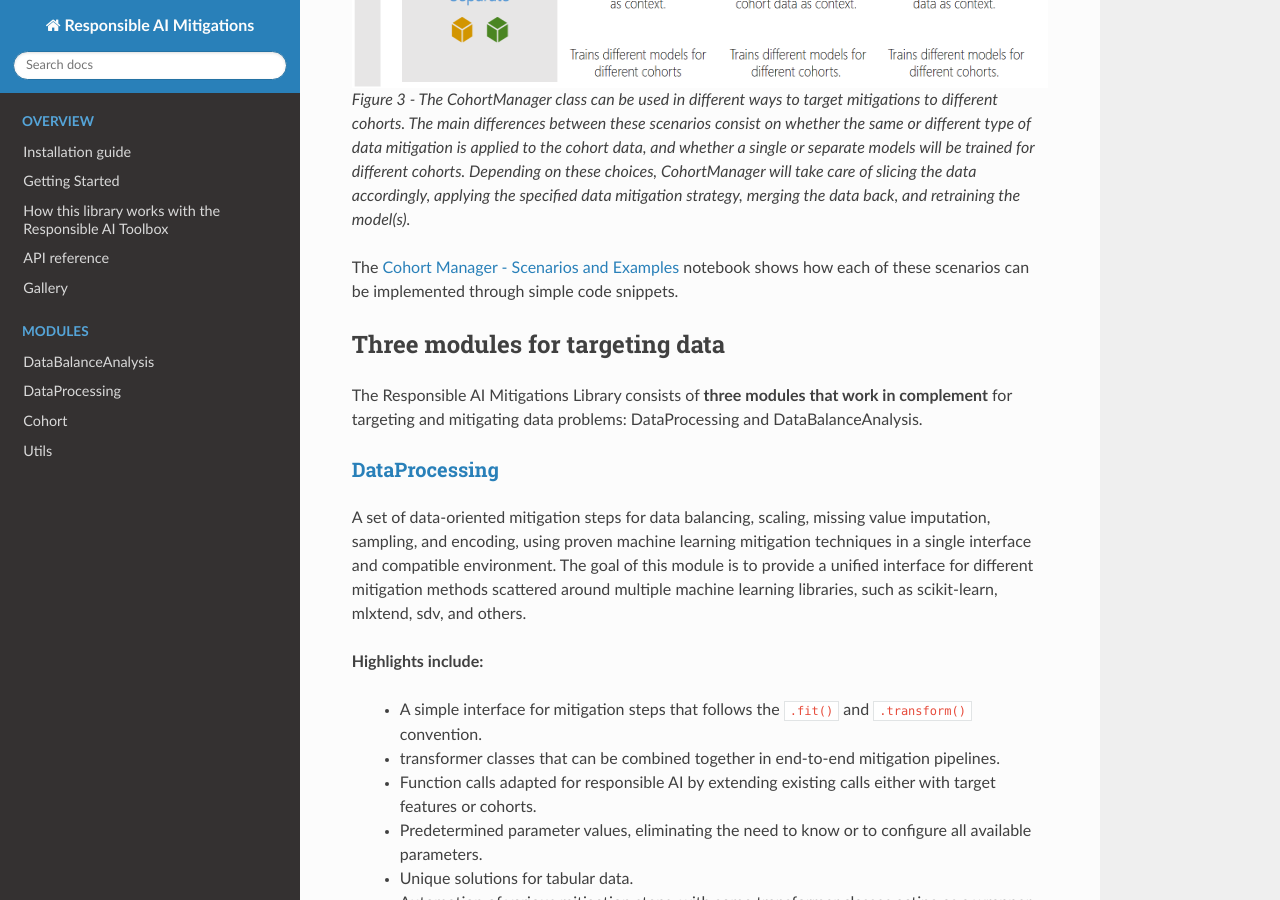
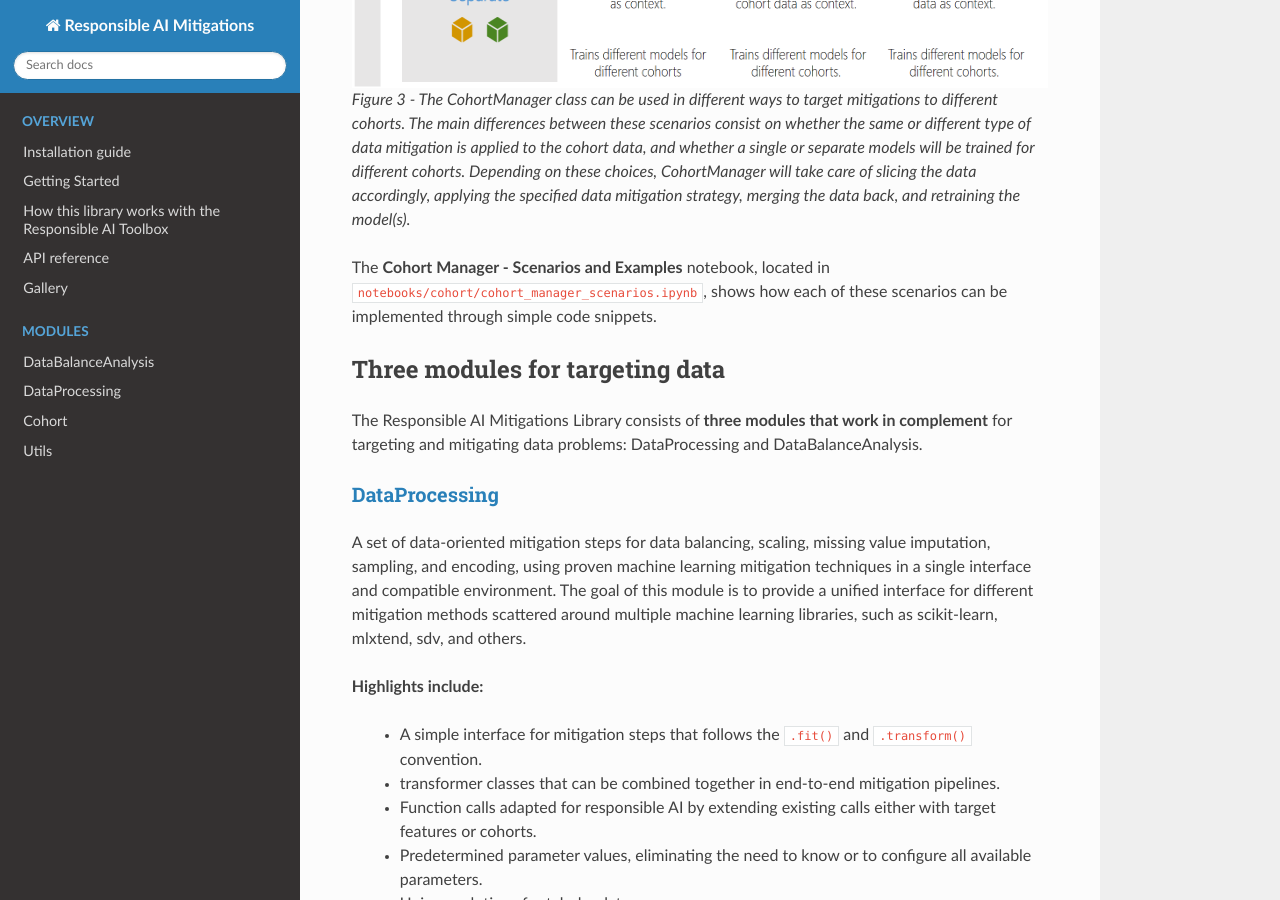
Before and after one commit to microsoft/responsible-ai-toolbox-mitigations, a Sphinx documentation site: the page built from docs/index.rst, in a window 1280 px wide and 900 px high, scrolled down 3649 px. Built offline with Sphinx 7.4.7 and the Read the Docs theme 2.0.0, drawn with Linux system fonts in a browser that asks for light colours; pages that are not in the unit, such as notebooks, are missing from menus.

Commit message:
Fixing errors in Read the Docs

```diff
--- a/docs/index.rst
+++ b/docs/index.rst
@@ -93,9 +93,8 @@ There are multiple ways of using the :ref:`cohort.CohortManager<cohort_manager>`
   the same or different type of data mitigation is applied to the cohort data, and whether a single or separate models will be trained for different cohorts. Depending on
   these choices, CohortManager will take care of slicing the data accordingly, applying the specified data mitigation strategy, merging the data back, and retraining the model(s).
 
-The `Cohort Manager - Scenarios and Examples`_ notebook shows how each of these scenarios can be implemented through simple code snippets.
-
-.. _Cohort Manager - Scenarios and Examples: notebooks/cohort/cohort_manager_scenarios
+The **Cohort Manager - Scenarios and Examples** notebook, located in ``notebooks/cohort/cohort_manager_scenarios.ipynb``, shows how each of these
+scenarios can be implemented through simple code snippets.
 
 Three modules for targeting data
 --------------------------------
--- a/setup.cfg
+++ b/setup.cfg
@@ -51,7 +51,7 @@ dev =
     pytest-json-report
     pytest-html
     sphinx
-    sphinx_rtd_theme
+    sphinx_rtd_theme>=1.1.1
     nbsphinx
     nbconvert>=6.5.1
     sphinx_gallery==0.10.1
```
